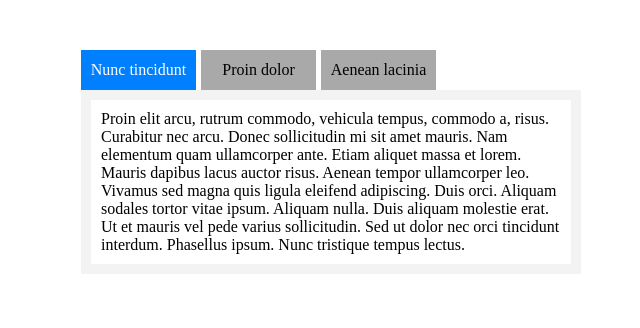
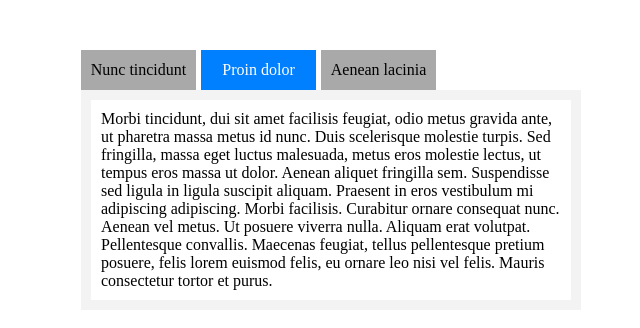
Before and after one commit to gsvetlana/gsvetlana.github.io, a plain HTML site: page js/galytska_JS_7-8/tabs/index.html in a window 1280 px wide. Both pictures are taken after a click on the link "Proin dolor". Shown: the whole page, without its empty margins (309-949 px from the left). Drawn offline with nearby package versions, Linux system fonts and the light colour scheme.

Commit message:
added changes to HW JS 7-8

```diff
--- a/js/galytska_JS_7-8/tabs/css/style.css
+++ b/js/galytska_JS_7-8/tabs/css/style.css
@@ -24,7 +24,7 @@
     text-align: center;
 }
 
-.shifter li a {
+.link {
     display: block;
     width: 115px;
     height: 40px;
@@ -44,7 +44,7 @@
     display: none;
 }
 
-li.active a {
+.active {
     background-color: #007fff;
     color: #fff;
 }
--- a/js/galytska_JS_7-8/tabs/index.html
+++ b/js/galytska_JS_7-8/tabs/index.html
@@ -4,16 +4,16 @@
     <meta charset="UTF-8">
     <title>Tabs</title>
     <link rel="stylesheet" href="css/style.css">
-    <script src="https://code.jquery.com/jquery-3.1.1.min.js"></script>
+    <script src="https://code.jquery.com/jquery-3.2.1.js"></script>
     <script src="js/script.js"></script>
 </head>
 <body>
     <div class="wrapper">
         <div id="tabs">
             <ul class="shifter">
-                <li class="active"><a href="#tab-1">Nunc tincidunt</a></li>
-                <li><a href="#tab-2">Proin dolor</a></li>
-                <li><a href="#tab-3">Aenean lacinia</a></li>
+                <li><a href="#tab-1" class="link">Nunc tincidunt</a></li>
+                <li><a href="#tab-2" class="link">Proin dolor</a></li>
+                <li><a href="#tab-3" class="link">Aenean lacinia</a></li>
             </ul>
         </div>
 
--- a/js/galytska_JS_7-8/tabs/js/script.js
+++ b/js/galytska_JS_7-8/tabs/js/script.js
@@ -1,25 +1,28 @@
-// jQuery | $
-
 // $(this) - dom-елемент, на якому спрацював event. Використовуємо
 // для зручності в callback-ах
 
 $(function() {
+    'use strict';
+    var $tabs = $('.link'),
+        $content = $('.tabs-text'),
+        currentTab, currentContent;
 
-    $('#tab-1').show();
+    $tabs.first().addClass('active');
+    $content.hide().first().show();
 
-    $('.shifter li').on('click', function() {
-        // if( $(this).attr('class') == 'active'){
-        //     return false;
-        // }
+    $tabs.on('focus', function (event) {
+        event.preventDefault();
 
-        var link = $(this).children().attr('href'); //текст для показу
-        // var prevActive = $('li.active').children().attr('href'); //активна на момент кліка
+        currentTab = $(this);
 
-        // $('li.active').removeClass('active');
-        // $(this).addClass('active');
+        $tabs.removeClass('active');
+        currentTab.addClass('active');
 
-        $(prevActive).hide();
-        $(link).show();
+        currentContent = currentTab.attr('href');
+        $content.hide();
+        $(currentContent).show();
+
     });
 
+
 });
```
